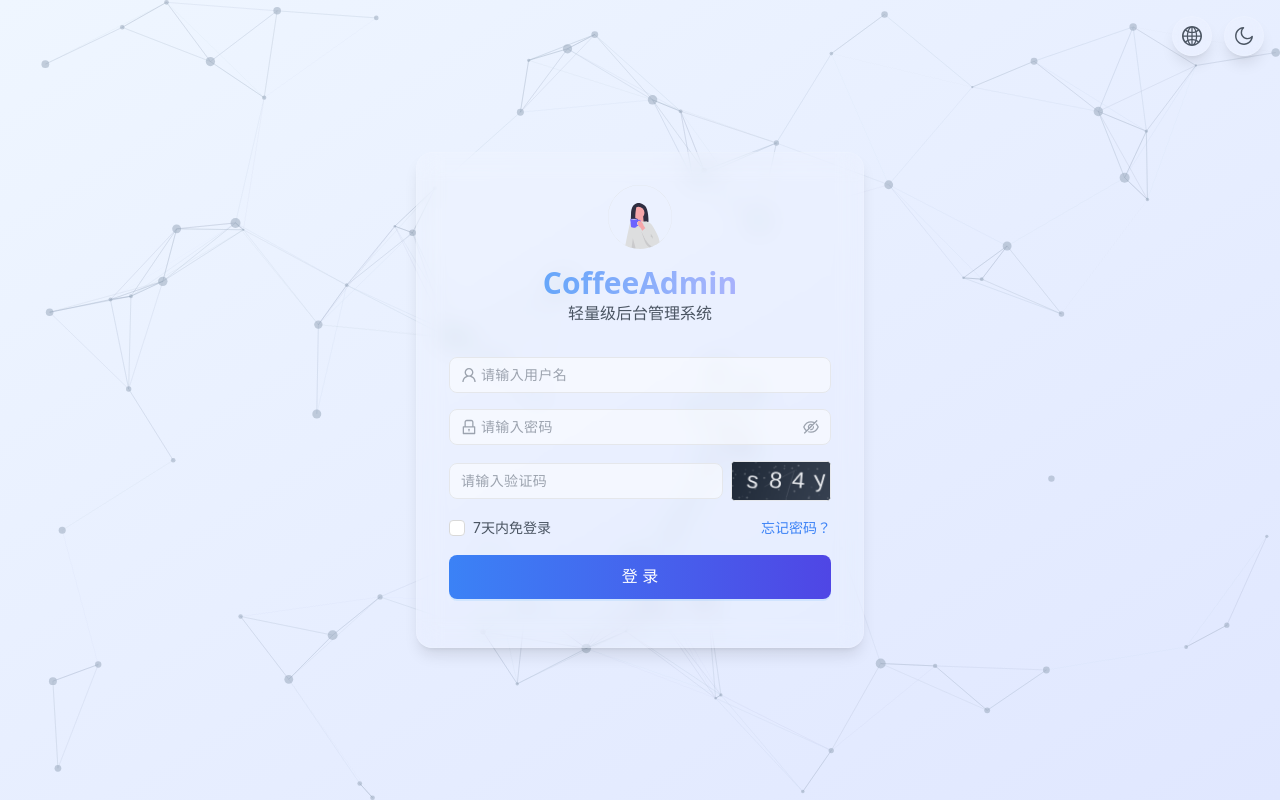
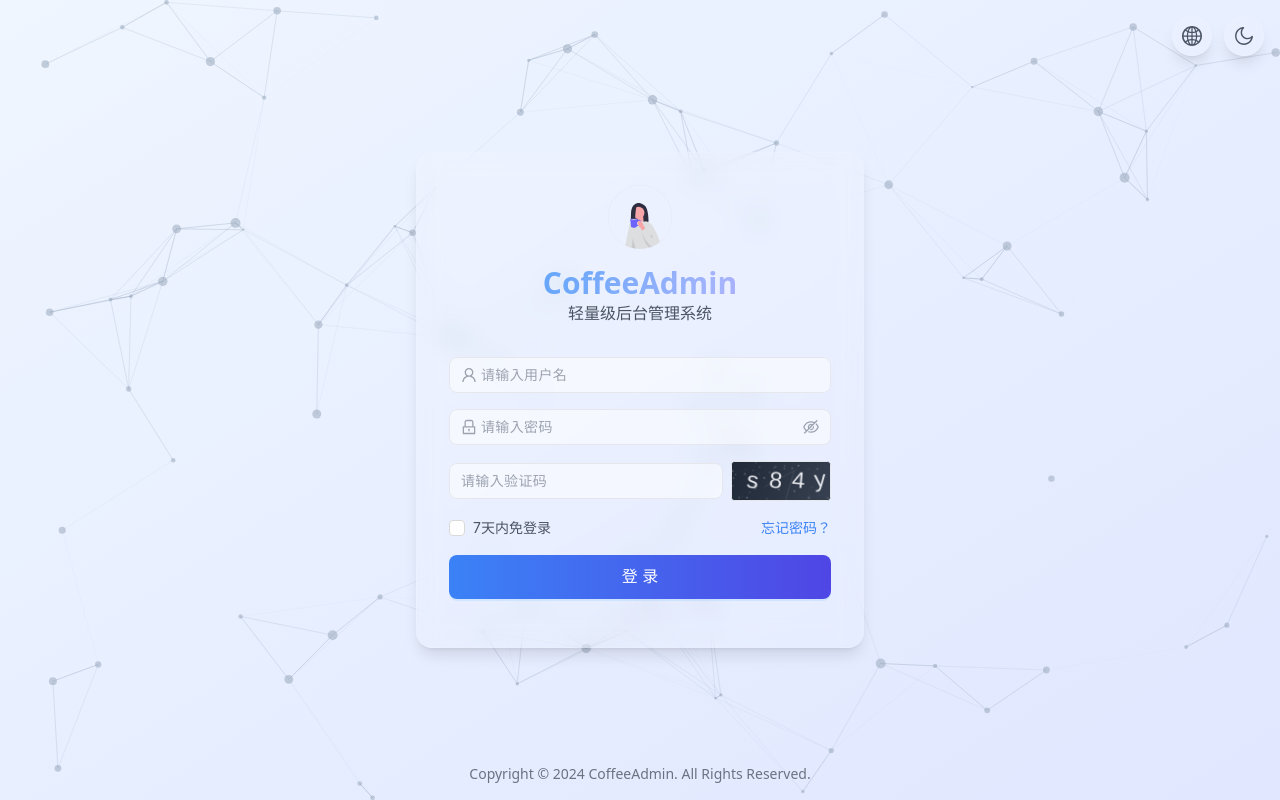
Before and after one commit to bestycw/react-admin-antd, a React (Vite) app: page /login in a window 1280 px wide. Built offline with nearby package versions, Linux system fonts and the light colour scheme.

Commit message:
feat:优化登录页

```diff
--- a/src/pages/Login/index.tsx
+++ b/src/pages/Login/index.tsx
@@ -119,7 +119,7 @@ const Login = observer(() => {
   };
 
   return (
-    <div className="relative min-h-screen flex items-center justify-center
+    <div className="relative min-h-screen flex flex-col items-center justify-center
       bg-gradient-to-br from-blue-50 to-indigo-100
       dark:from-slate-900 dark:to-slate-800">
       <Particles
@@ -220,6 +220,10 @@ const Login = observer(() => {
           </Form.Item>
         </Form>
       </div>
+
+      <div className="absolute bottom-4 text-center text-sm text-gray-500 dark:text-gray-400">
+        <p>Copyright © {new Date().getFullYear()} CoffeeAdmin. All Rights Reserved.</p>
+      </div>
     </div>
   );
 });
```
